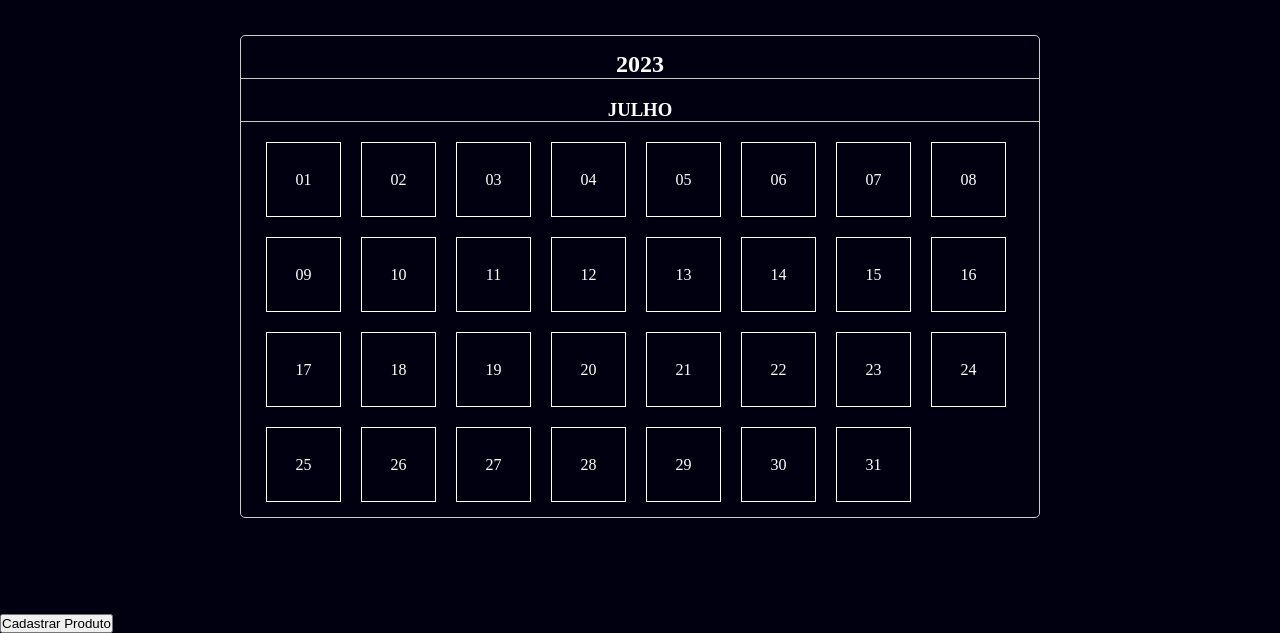
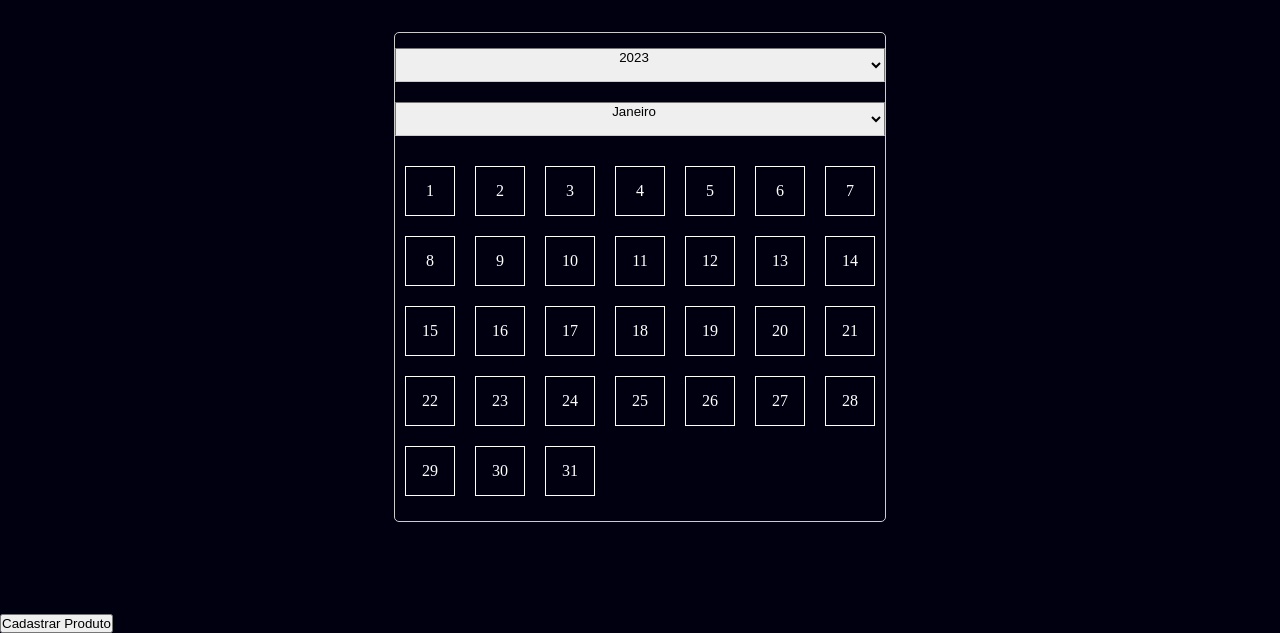
Before and after one commit to lucavieira/Controle-vencimento, a plain HTML site: page index.html in a window 1280 px wide. Shown: the part 167-800 px from the top of the page. Drawn offline with Linux system fonts and the light colour scheme.

Commit message:
:hammer: Funcoes criadas para adicionar o ano, os meses e os dias dinamicamente, além das funcoes auxiliares.

```diff
--- a/index.html
+++ b/index.html
@@ -12,43 +12,15 @@
     <main>
         <h1>Controle de Vencimento</h1>
         <button class="btn">Cadastrar Produto</button>
-        <div class="calendario">
-            <h2 class="ano">2023</h2>
-            <h3 class="mes">JULHO</h3>
-            <div class="dias">
-                <div class="dia">01</div>
-                <div class="dia">02</div>
-                <div class="dia">03</div>
-                <div class="dia">04</div>
-                <div class="dia">05</div>
-                <div class="dia">06</div>
-                <div class="dia">07</div>
-                <div class="dia">08</div>
-                <div class="dia">09</div>
-                <div class="dia">10</div>
-                <div class="dia">11</div>
-                <div class="dia">12</div>
-                <div class="dia">13</div>
-                <div class="dia">14</div>
-                <div class="dia">15</div>
-                <div class="dia">16</div>
-                <div class="dia">17</div>
-                <div class="dia">18</div>
-                <div class="dia">19</div>
-                <div class="dia">20</div>
-                <div class="dia">21</div>
-                <div class="dia">22</div>
-                <div class="dia">23</div>
-                <div class="dia">24</div>
-                <div class="dia">25</div>
-                <div class="dia">26</div>
-                <div class="dia">27</div>
-                <div class="dia">28</div>
-                <div class="dia">29</div>
-                <div class="dia">30</div>
-                <div class="dia">31</div>
-            </div>
+        <div class="calendario" id="container-calendario">
+            <select name="ano" id="ano">
+                <option value="2023">2023</option>
+                <option value="2024">2024</option>
+            </select>
+            <select name="mes" id="mes"></select>
+            <div class="dias" id="container-dias"></div>
         </div>
     </main>
+    <script src="script.js"></script>
 </body>
 </html>
--- /dev/null
+++ b/script.js
@@ -0,0 +1,47 @@
+const month = ["Janeiro","Fevereiro","Março","Abril","Maio","Junho","Julho","Agosto","Setembro","Outubro","Novembro","Dezembro"];
+
+const currentYear = document.querySelector('#ano')
+const currentMonth = document.querySelector('#mes')
+const calendary = document.querySelector('#container-calendario')
+const containerDay = document.querySelector('#container-dias')
+
+// Preenchendo o campo dos meses
+month.forEach((mes, index) => {
+    currentMonth.options[currentMonth.options.length] = new Option(mes, index)
+})
+
+// Função que conta a quantidade de dias de um mês especifico
+function numberOfDays(year, month) {
+    let data = new Date(year, month, 0)
+    return data.getDate()
+}
+
+// Criando cada dia e adicionando no calendário
+function changeDate() {
+    for(let day = 1; day <= numberOfDays(currentYear.value, (Number(currentMonth.value) + 1)); day++) {
+        let boxDay = document.createElement('div')
+        boxDay.classList.add('dia')
+        boxDay.innerHTML = day
+
+        containerDay.appendChild(boxDay)
+    }
+}
+changeDate()
+
+// Função para resetar o campo dos dias
+function removeDays() {
+    for(let day = (containerDay.children.length - 1); day >= 0; day--) {
+        containerDay.removeChild(containerDay.children[day])
+    }
+}
+
+// Eventos ao mudar valor do ano ou do mês
+currentMonth.addEventListener('change', () => {
+    removeDays()
+    changeDate()
+})
+
+currentYear.addEventListener('change', () => {
+    removeDays()
+    changeDate()
+})
--- a/style.css
+++ b/style.css
@@ -31,7 +31,7 @@ main {
 }
 
 .calendario {
-    max-width: 800px;
+    max-width: 492px;
 
     padding: 15px 0px;
 
@@ -41,25 +41,26 @@ main {
     gap: 20px;
 }
 
-.ano, .mes {
+#ano, #mes {
     width: 100%;
 
     text-align: center;
 
     border-bottom: 1px solid #ccc;
+
+    padding-bottom: 15px;
 }
 
 .dias {
     display: flex;
     flex-wrap: wrap;
+    padding: 10px;
     gap: 20px;
-
-    padding-left: 25px
 }
 
 .dia {
-    width: 75px;
-    height: 75px;
+    width: 50px;
+    height: 50px;
 
     border: 1px solid #fff;
 
```
